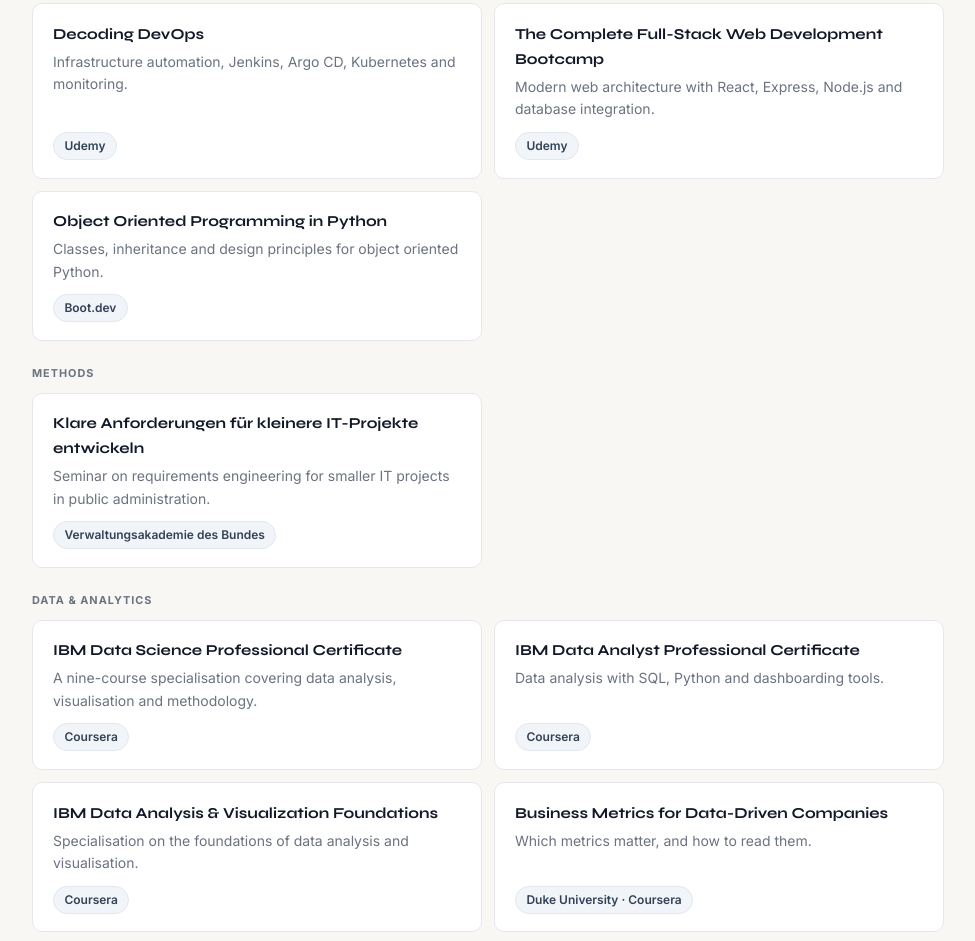
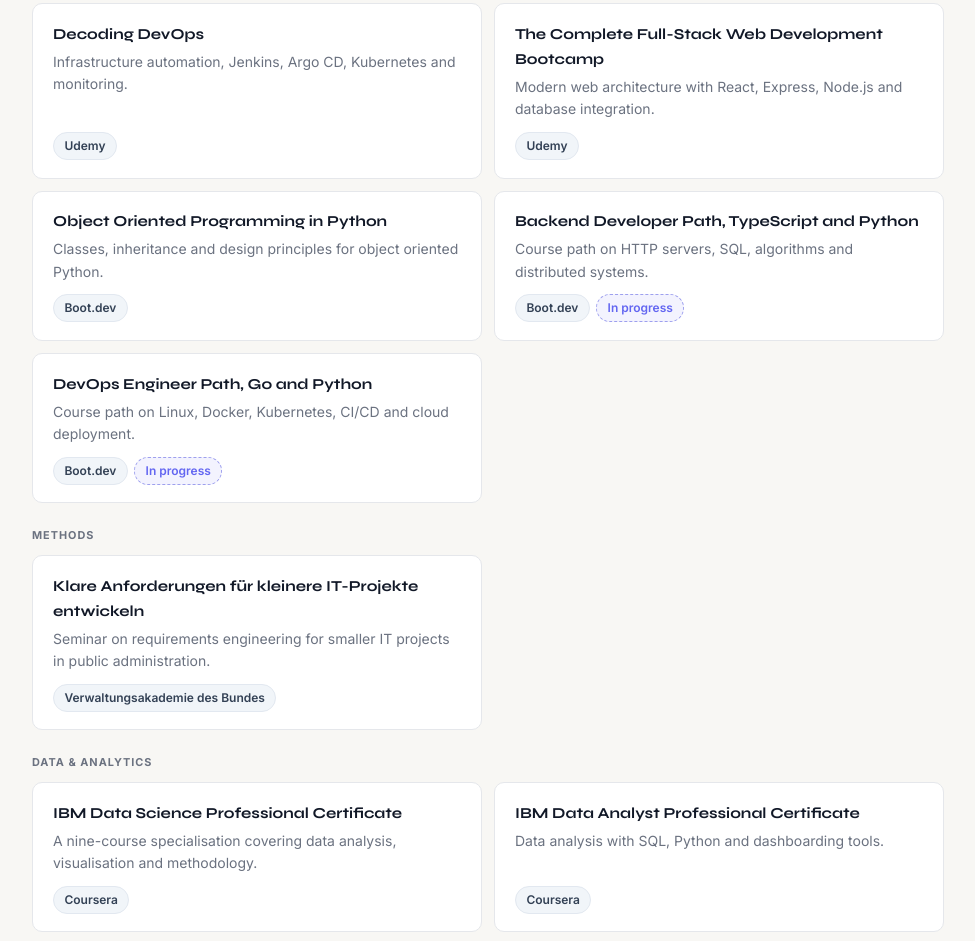
Before and after one commit to f-klement/florian-klement-page, a plain HTML site: page background.html in a window 1280 px wide. Shown: the part 2816-3757 px from the top of the page, without its empty margins (152-1127 px from the left). Drawn offline with Linux system fonts and the light colour scheme.

Commit message:
boot.dev certs listed as ongoing

```diff
--- a/background.html
+++ b/background.html
@@ -8,7 +8,7 @@
   <link rel="preconnect" href="https://fonts.googleapis.com" />
   <link rel="preconnect" href="https://fonts.gstatic.com" crossorigin />
   <link href="https://fonts.googleapis.com/css2?family=Inter:wght@400;500;600;700&family=Syne:wght@700;800&family=Fraunces:opsz,wght@9..144,800&display=swap" rel="stylesheet" />
-  <link rel="stylesheet" href="style.css?v=13" />
+  <link rel="stylesheet" href="style.css?v=14" />
 </head>
 <body>
 
@@ -213,6 +213,26 @@
           </div>
           <span class="cert-prov" data-i18n="bg.cert13.prov">Boot.dev</span>
         </li>
+        <li class="cert">
+          <div class="cert-main">
+            <h3 data-i18n="bg.cert14.title">Backend Developer Path, TypeScript and Python</h3>
+            <p data-i18n="bg.cert14.desc">Course path on HTTP servers, SQL, algorithms and distributed systems.</p>
+          </div>
+          <div class="cert-meta">
+            <span class="cert-prov" data-i18n="bg.cert14.prov">Boot.dev</span>
+            <span class="cert-state" data-i18n="bg.cert.ongoing">In progress</span>
+          </div>
+        </li>
+        <li class="cert">
+          <div class="cert-main">
+            <h3 data-i18n="bg.cert15.title">DevOps Engineer Path, Go and Python</h3>
+            <p data-i18n="bg.cert15.desc">Course path on Linux, Docker, Kubernetes, CI/CD and cloud deployment.</p>
+          </div>
+          <div class="cert-meta">
+            <span class="cert-prov" data-i18n="bg.cert15.prov">Boot.dev</span>
+            <span class="cert-state" data-i18n="bg.cert.ongoing">In progress</span>
+          </div>
+        </li>
       </ul>
       <p class="cert-group-label" data-i18n="bg.certgroup.method">Methods</p>
       <ul class="certs">
@@ -376,7 +396,7 @@
   <span data-i18n="footer">Florian Klement · Vienna · 2026</span>
 </footer>
 
-<script src="background.i18n.js?v=13"></script>
-<script src="main.js?v=13"></script>
+<script src="background.i18n.js?v=14"></script>
+<script src="main.js?v=14"></script>
 </body>
 </html>
--- a/background.i18n.js
+++ b/background.i18n.js
@@ -95,6 +95,13 @@
     "bg.cert13.title": "Object Oriented Programming in Python",
     "bg.cert13.prov":  "Boot.dev",
     "bg.cert13.desc":  "Classes, inheritance and design principles for object oriented Python.",
+    "bg.cert14.title": "Backend Developer Path, TypeScript and Python",
+    "bg.cert14.prov":  "Boot.dev",
+    "bg.cert14.desc":  "Course path on HTTP servers, SQL, algorithms and distributed systems.",
+    "bg.cert15.title": "DevOps Engineer Path, Go and Python",
+    "bg.cert15.prov":  "Boot.dev",
+    "bg.cert15.desc":  "Course path on Linux, Docker, Kubernetes, CI/CD and cloud deployment.",
+    "bg.cert.ongoing": "In progress",
     "bg.cert3.title": "IBM Data Science Professional Certificate",
     "bg.cert3.prov":  "Coursera",
     "bg.cert3.desc":  "A nine-course specialisation covering data analysis, visualisation and methodology.",
@@ -218,6 +225,13 @@
     "bg.cert13.title": "Object Oriented Programming in Python",
     "bg.cert13.prov":  "Boot.dev",
     "bg.cert13.desc":  "Klassen, Vererbung und Entwurfsprinzipien für objektorientiertes Python.",
+    "bg.cert14.title": "Backend Developer Path, TypeScript und Python",
+    "bg.cert14.prov":  "Boot.dev",
+    "bg.cert14.desc":  "Kurspfad zu HTTP-Servern, SQL, Algorithmen und verteilten Systemen.",
+    "bg.cert15.title": "DevOps Engineer Path, Go und Python",
+    "bg.cert15.prov":  "Boot.dev",
+    "bg.cert15.desc":  "Kurspfad zu Linux, Docker, Kubernetes, CI/CD und Cloud-Deployment.",
+    "bg.cert.ongoing": "Laufend",
     "bg.cert3.title": "IBM Data Science Professional Certificate",
     "bg.cert3.prov":  "Coursera",
     "bg.cert3.desc":  "Eine Spezialisierung aus neun Kursen zu Datenanalyse, Visualisierung und Methodik.",
--- a/style.css
+++ b/style.css
@@ -905,6 +905,26 @@
   color: var(--tag-text);
 }
 
+.cert-meta {
+  margin-top: auto;
+  display: flex;
+  flex-wrap: wrap;
+  align-items: center;
+  gap: 0.4rem;
+}
+
+.cert-meta .cert-prov { margin-top: 0; }
+
+.cert-state {
+  border: 1px dashed color-mix(in srgb, var(--accent) 55%, var(--border));
+  border-radius: 99px;
+  padding: 0.2rem 0.65rem;
+  font-size: 0.75rem;
+  font-weight: 600;
+  color: var(--accent);
+  background: color-mix(in srgb, var(--accent) 8%, transparent);
+}
+
 .reading-intro {
   font-size: 0.95rem;
   line-height: 1.65;
```
Also changed, not shown: index.html (+2 -2 lines), infra.html (+3 -3 lines).
